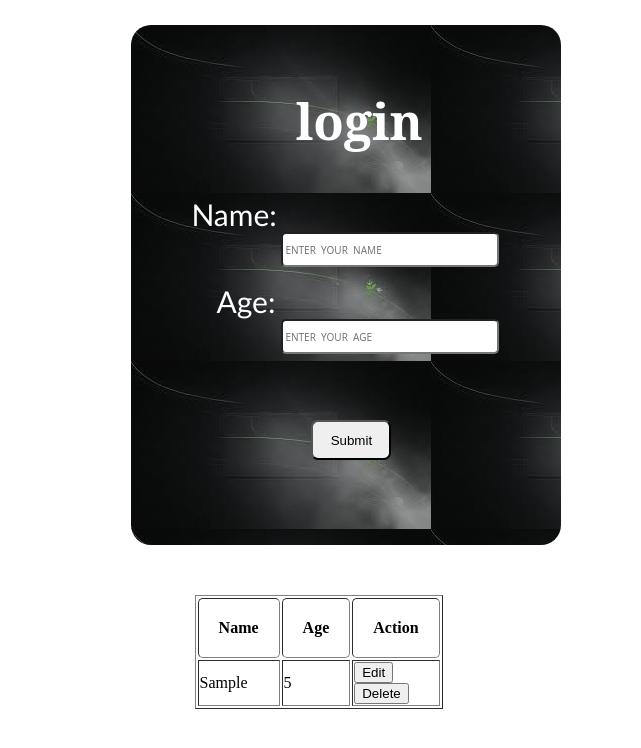
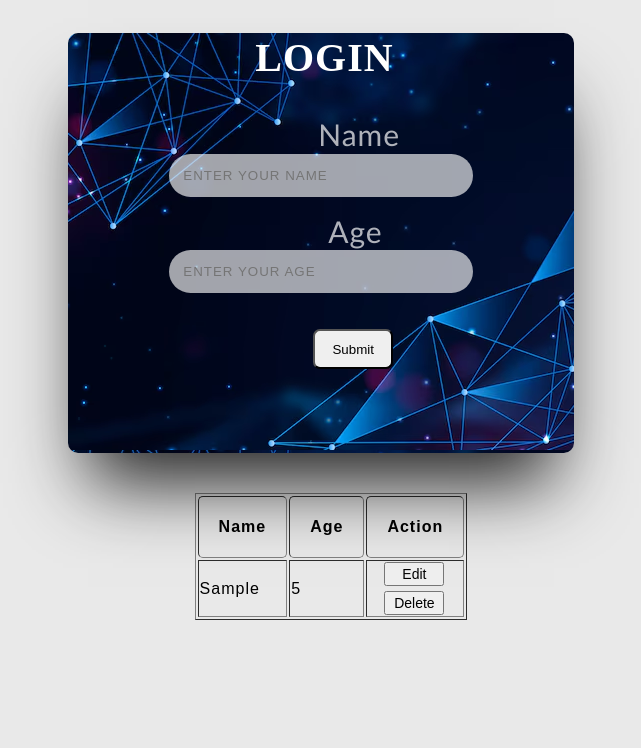
Before and after one commit to Vishnupriya-Dhanabal/Crud-operation-js-1, a plain HTML site: page index.html in a window 1280 px wide. Both pictures are taken after typing "Sample", "5" into the empty fields and a click on the button "Submit". Shown: the whole page, without its empty margins (319-960 px from the left). Drawn offline with Linux system fonts and the light colour scheme.

Commit message:
form-table-crud-js

```diff
--- a/index.html
+++ b/index.html
@@ -1,6 +1,5 @@
 <!DOCTYPE html>
 <html lang="en">
-
 <head>
   <meta charset="UTF-8">
   <meta name="viewport" content="width=device-width, initial-scale=1.0">
@@ -10,18 +9,17 @@
 </head>
 <body>
   <div class="login">
-    <h2 class="in">login</h2>
-  <form  onsubmit="event.preventDefault(); login();">
-    <label class="name" for="name">Name:</label><br>
-    <input  id="name" class="name-class" type="text" name="name" placeholder="ENTER  YOUR  NAME">
+    <h2 class="in"> LOGIN</h2>
+    <form onsubmit="event.preventDefault(); login();">
+      <label class="naa" for="name">Name</label><br>
+      <input id="name" class="name-class" type="text" name="name" placeholder="ENTER YOUR NAME">
       <p class="er" id="error1"></p>
-    <label  class="age" for="age">Age:</label><br>
-    <input id="age" class="age-class" type="number" name="age" placeholder="ENTER  YOUR  AGE">
+      <label class="age" for="age">Age</label><br>
+      <input id="age" class="name-class" type="number" name="age" placeholder="ENTER YOUR AGE">
       <p class="er" id="error2"></p>
-    <button class="sub" type="submit">Submit</button>
+      <button class="send" type="submit">Submit</button>
+    </form>
   </div>
-</form>
-
   <table class="table-body" border="1">
     <thead>
       <tr>
@@ -33,5 +31,5 @@
     <tbody id="table-name">
     </tbody>
   </table>
-
+</body>
 </html>
--- a/script.js
+++ b/script.js
@@ -1,7 +1,7 @@
 let data = [];
+let editIndex = -1;
 
 function login() {
-
   const name = document.getElementById('name').value.trim();
   const age = document.getElementById('age').value.trim();
   const error1 = document.getElementById('error1');
@@ -27,24 +27,41 @@ function login() {
   }
 
   const entry = { name, age };
+
+  if (editIndex >= 0) {
+    data[editIndex] = entry;
+    editIndex = -1;
+  } else {
     data.push(entry);
+  }
 
   document.getElementById('name').value = '';
   document.getElementById('age').value = '';
   console.log(data);
   updateTable();
-    };
-        function updateTable(){
-         let v=""
-       data.map((item) => {
-             v += "<tr>"
-           v += "<td>" + item.name + "</td>"
-           v += "<td>" + item.age + "</td>"
-           v +=
-           '<td> <button type="button" class="btn btn-primary" onclick= "edit()">Edit</button>   <button type="button" class="btn btn-danger" onclick= "Delete()">Delete</button></td>';
+}
+
+function updateTable() {
+  let v = "";
+  data.forEach((item, index) => {
+    v += "<tr>";
+    v += "<td>" + item.name + "</td>";
+    v += "<td>" + item.age + "</td>";
+    v += '<td><button type="button" id="but" onclick="edit(' + index + ')">Edit</button><button type="button" id="ton" onclick="deleteEntry(' + index + ')">Delete</button></td>';
     v += "</tr>";
-
   });
 
   document.getElementById("table-name").innerHTML = v;
 }
+
+function edit(index) {
+  const entry = data[index];
+  document.getElementById('name').value = entry.name;
+  document.getElementById('age').value = entry.age;
+  editIndex = index;
+}
+
+function deleteEntry(index) {
+  data.splice(index, 1);
+  updateTable();
+}
--- a/style.css
+++ b/style.css
@@ -1,83 +1,130 @@
-
-
-
+*{
+	box-sizing :border-box;
+	transition: .25s all ease;
+}
+body {
+	background-color: #e9e9e9;
+	font-family: 'Montserrat', sans-serif;
+	font-size: 16px;
+	line-height: 1.25;
+	letter-spacing: 1px;
+}
+.login{
+    /* display: block; */
+    position: relative;
+    z-index: 0;
+    background-image: url(gradient-connection-background_23-2150519259.avif);
+    width: 40%;
+    min-height: 420px;
+    margin-left: 30%;
+    border-radius: 10px;
+    box-shadow: 0 50px 70px -20px rgba(0, 0, 0, 0.85);
+}
+.login::after{
+	position: absolute;
+	z-index: 0;
+	top: 0;
+	right: 0;
+	bottom: 0;
+	left: 0;
+    background-image: radial-gradient(ellipse at left bottom, rgba(22, 24, 47, 1) 0%,rgba(38, 20, 72, .9) 59%, rgba(17, 27, 75, .9) 100%);
+	box-shadow: 0 -20px 150px -20px rgba(0, 0, 0, 0.5);
+}
 .in{
     color: white;
     margin-left: 37%;
-    font-size:50px;
-    font-family:Cambria, Cochin, Georgia, Times, 'Times New Roman', serif;
+    font-size:40px;
+    font-family: 'Times New Roman', Times, serif;
+    /* margin-top: 30px; */
+
 }
-.name{
-    color: white;
+
+.naa{
+     color: rgba(255, 255, 255, 0.685);
     font-size: 30px;
-    margin-left: 40px;
+    margin-left: 250px;
+    margin-top: 10px;
     font-family: 'Gill Sans', 'Gill Sans MT', Calibri, 'Trebuchet MS', sans-serif;
+
 }
 
 .age{
 
-color: white;
+    color: rgba(255, 255, 255, 0.685);
         font-size: 30px;
-    margin-left: 65px;
+        margin-left: 260px;
         font-family: 'Gill Sans', 'Gill Sans MT', Calibri, 'Trebuchet MS', sans-serif;
     }
 .er{
-    color: rgb(234, 19, 19);
-    margin-left: 140px;
-
-
+    margin-left: 190px;
+    color: red;
 }
-.login{
-    padding: 20px;
-    margin: 50px;
-    margin-top: 2%;
-    margin-left: 35%;
-    background-image:url(images.jpeg) ;
-    width: 390px;
-    height: 480px;
-    border-radius: 20px;
-    opacity:0.2px;
+.name-class{
+    color: white;
+    /* font-size: 1.15rem; */
+    width: 60%;
+    padding: 12px;
+    border: 2px solid transparent;
+    outline: none;
+    border-radius: 1.5rem;
+    background-color: rgba(255, 255, 255, 0.634);
+    letter-spacing: 1px;
+    margin-left: 20%;
+}
+.name{
+    color: rgb(255, 255, 255);
+    text-transform: uppercase;
+    font-size: .75rem;
+    margin-left: 28%;
+    margin-bottom: 1rem;
+    color: white;
 }
 
-.name-class{
-    width: 210px;
-    height: 29px;
-    font-size:10px;
-    font-family:system-ui, -apple-system, BlinkMacSystemFont, 'Segoe UI', Roboto, Oxygen, Ubuntu, Cantarell, 'Open Sans', 'Helvetica Neue', sans-serif;
-    border-radius: 5px;
-    margin-left: 130px;
-}
-
-.age-class{
-    width: 210px;
-    height: 29px;
-    margin-left: 10px;
-    font-size:10px;
-    font-family:system-ui, -apple-system, BlinkMacSystemFont, 'Segoe UI', Roboto, Oxygen, Ubuntu, Cantarell, 'Open Sans', 'Helvetica Neue', sans-serif;
-    border-radius: 5px;
-    margin-left: 130px;
-}
-
-.sub{
-      margin-left: 160px;
-      margin-top: 50px;
+.send{
+    margin-left: 245px;
+    margin-top: 20px;
     width: 80px;
     height: 40px;
     border-radius: 7px;
 
 }
-.sub:hover{
+.send:hover{
     cursor: pointer;
-    background-color: rgb(46, 41, 44);
+    background-color: rgb(15, 5, 78);
     color: white;
   }
 
   .table-body{
     margin-left: 40%;
     width: 20px;
+    margin-top: 40px;
   }
+
   .table-body tr th{
     padding: 20px;
     border-radius: 5px;
     border-color: blacks;
    }
+
+#but{
+    padding:2px;
+    margin-left:16px;
+    width: 60px;
+    margin-bottom: 5px;
+    font-size: 14px;
+}
+#but:hover{
+    background-color: blue;
+    color: white;
+
+}
+#ton{
+    padding:2px;
+    margin-left:16px;
+    width:60px;
+    font-size: 14px;
+}
+#ton:hover{
+    background-color: red;
+    color: white;
+}
```
Also changed, not shown: gradient-connection-background_23-2150519259.avif (added), images.jpeg (deleted). Lines whose indentation alone changed are shown as unchanged.
